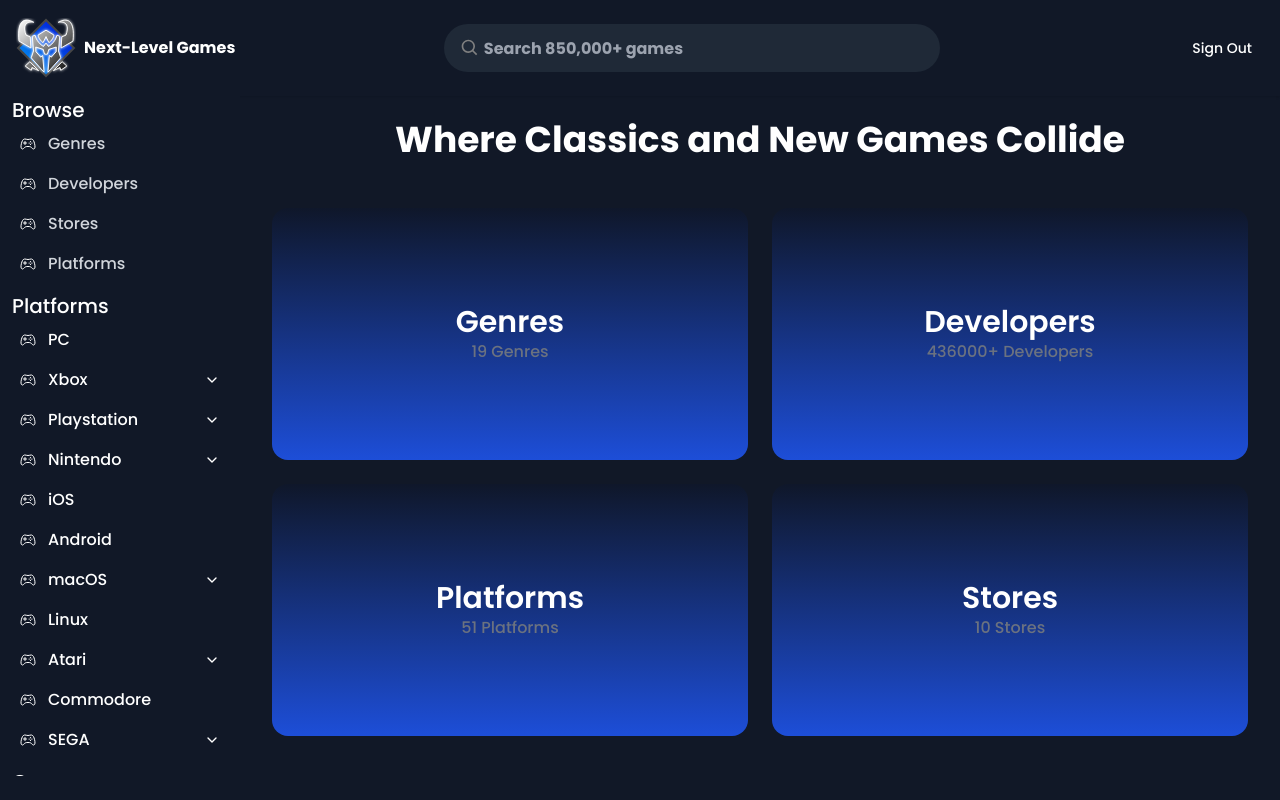
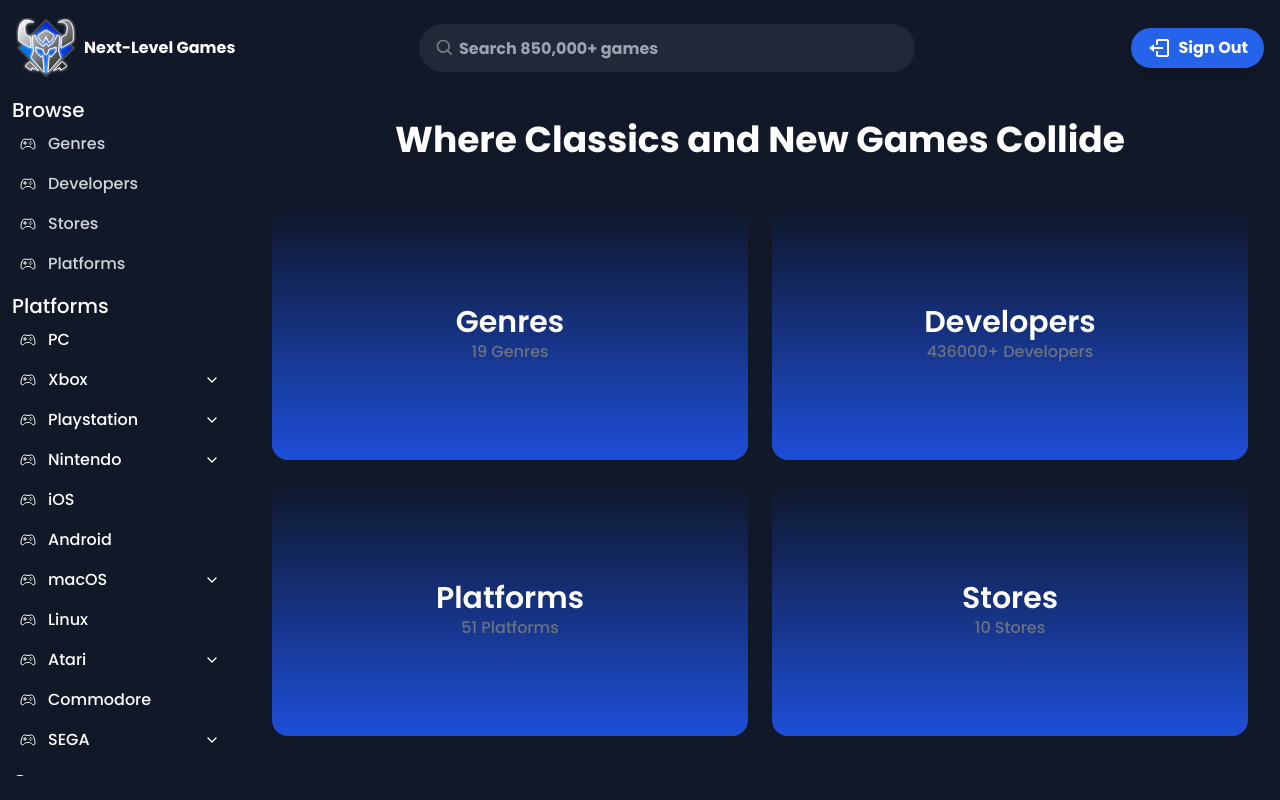
Before and after one commit to CodeExpert8081/react-game-site, a Next.js app: page /dashboard in a window 1280 px wide. Shown: the top 800 px of the page. Built offline with nearby package versions, Linux system fonts and the light colour scheme.

Commit message:
updated signout button design in navbar and updated router handler logic to return user back to localhost:3000/login

```diff
--- a/components/ui/Navbar/Navbar.tsx
+++ b/components/ui/Navbar/Navbar.tsx
@@ -5,10 +5,17 @@ import { useAppSelector } from "@/redux/store";
 import Link from "next/link";
 import { signOut } from "@/auth";
 import { BiLogOut } from "react-icons/bi";
+import { useRouter } from "next/navigation";
 //BUILT CUSTOM GAME ICON - https://game-icons.net/1x1/caro-asercion/warlord-helmet.html
 const Navbar = () => {
   // Get the isSidebarOpen value from redux store to hide hamburger menu when sidebar is open
   const isSidebarOpen: boolean = useAppSelector(({ sidebarSlice }) => sidebarSlice.value.isSidebarOpen);
+  const router = useRouter(); //will be used to on SIGNOUT to give a clean url back to /login without the added callback url params
+
+  const handleSignOut = async () => {
+    await signOut({ redirect: false });
+    router.push("/login"); //cleans up our route to localhost:3000/login
+  };
 
   return (
     <header>
@@ -17,19 +24,9 @@ const Navbar = () => {
         <Searchbar />
         {/* Hides menu icon when sidebar is opened */}
         {isSidebarOpen ? <div className="w-10 h-10"></div> : <HamburgerMenu />}
-        {/* <Link href={"/login"}>Sign In</Link> */}
-        {/* <Link href={"/login"} className="hidden md:block">
-          Sign In
-        </Link> */}
-        <form
-          // action={async () => signOut()}
-          action={async () => {
-            // "use server";
-            await signOut();
-          }}
-        >
-          <button className="flex h-[48px] grow items-center justify-center gap-2 rounded-md bg-gray-50- p-3 text-sm font-medium hover:bg-sky-100 hover:text-blue-600 md:flex-none md:justify-start md:p-2 md:px-3">
-            {/* <BiLogOut size={24} /> */}
+        <form action={handleSignOut}>
+          <button className="flex gap-2 bg-blue-600 px-4 py-2 rounded-full hover:bg-blue-700 focus:bg-blue-800 transition-colors duration-300 shadow-lg">
+            <BiLogOut size={24} />
             Sign Out
           </button>
         </form>
```
